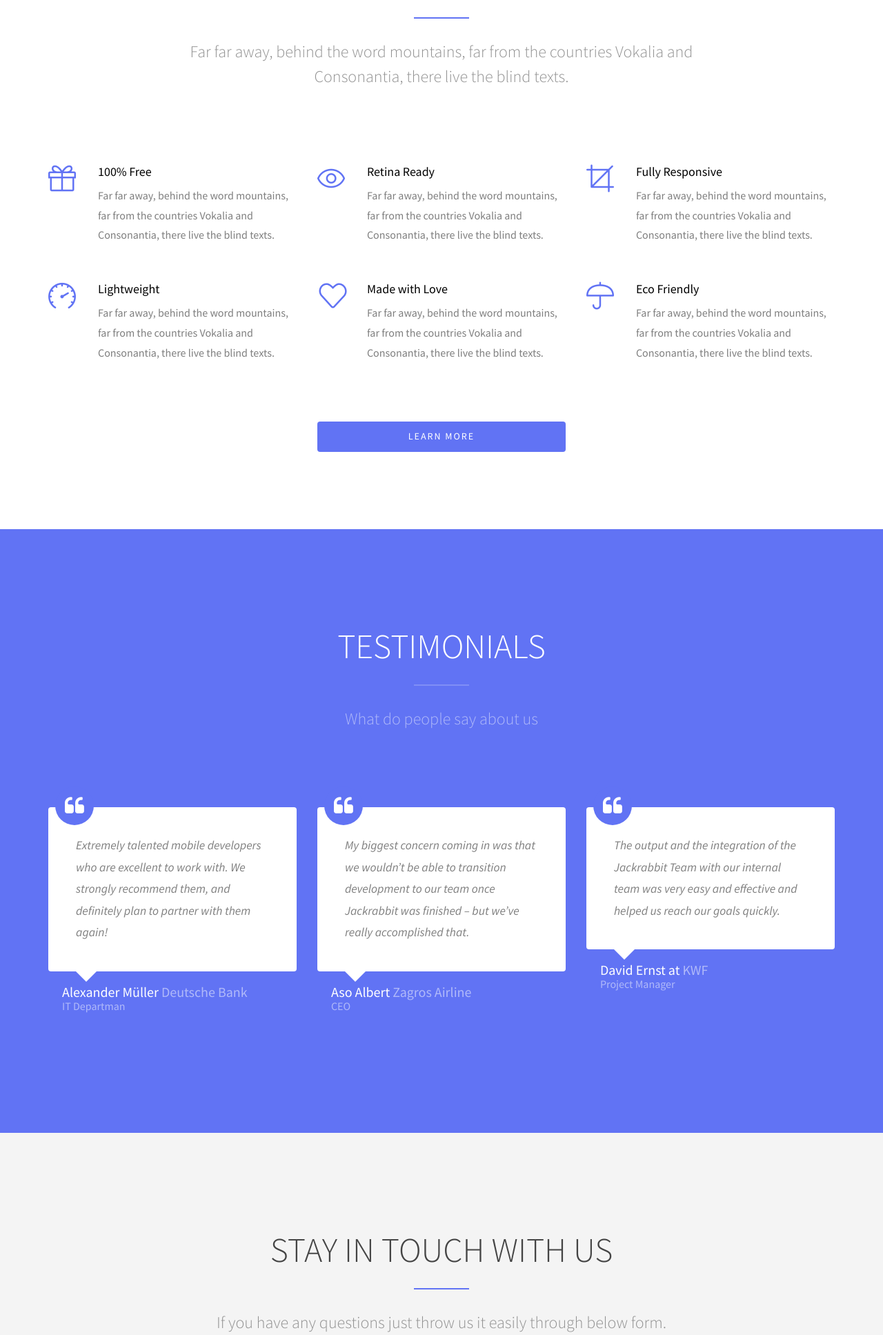
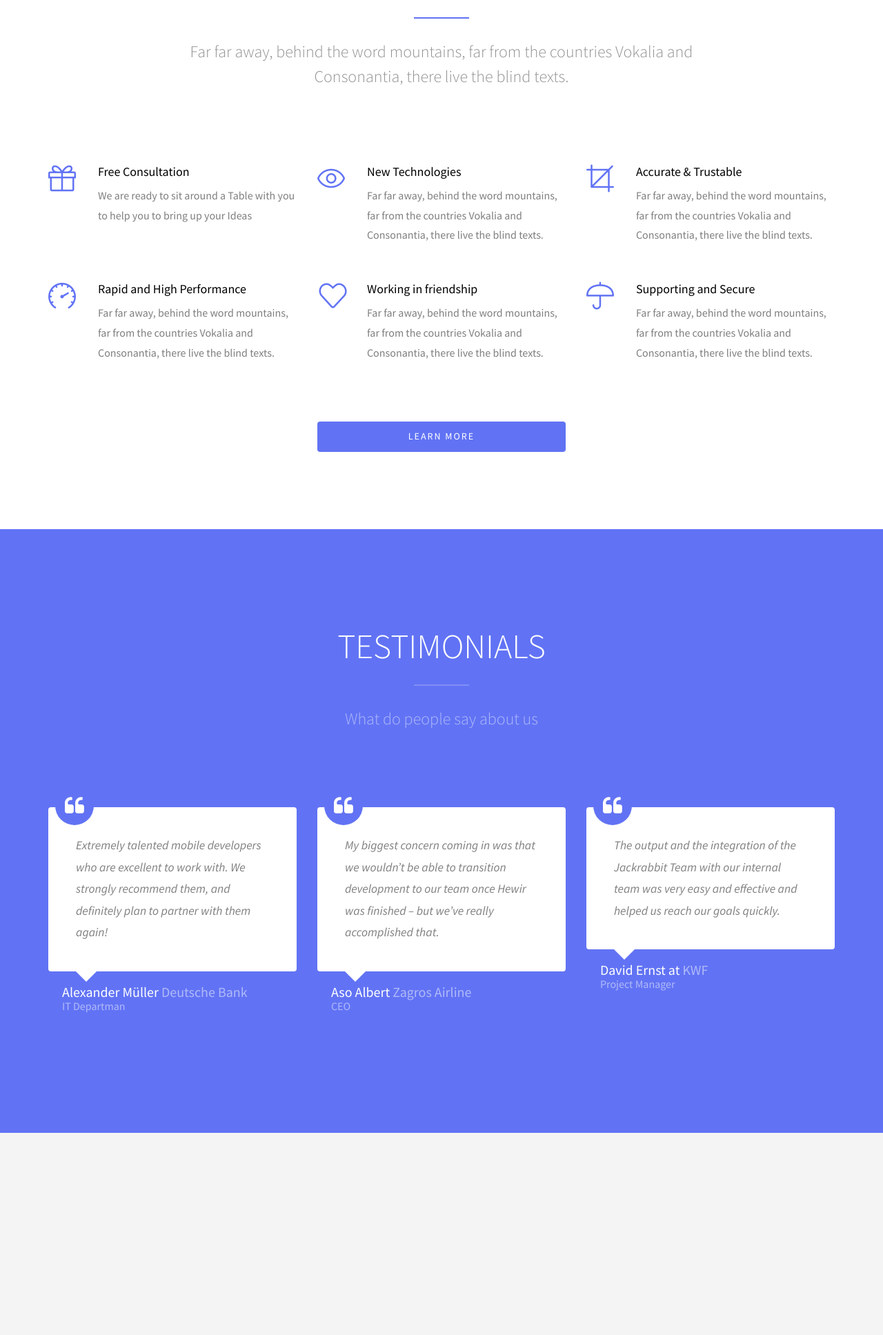
Before and after one commit to naabbassi/hewir, a PHP site: page / in a window 1280 px wide. Shown: the part 2934-4869 px from the top of the page at 69% size. Run offline with PHP 8.4, Linux system fonts and the light colour scheme; some web fonts are replaced.

Commit message:
Minor adjustments

```diff
--- a/index.php
+++ b/index.php
@@ -17,10 +17,10 @@
 
 
   <!-- Facebook and Twitter integration -->
-	<meta property="og:title" content=""/>
-	<meta property="og:image" content=""/>
-	<meta property="og:url" content=""/>
-	<meta property="og:site_name" content=""/>
+	<meta property="og:title" content="UNLOCK YOUR DIGITAL BUSINESS POTENTIAL WITH HEWIR"/>
+	<meta property="og:image" content="https://scontent-frt3-1.xx.fbcdn.net/v/t1.0-9/19437779_1745573032402139_1092918480620309461_n.jpg?oh=9fd08199e088e0a087f820476acfa4c4&oe=59CD96BA"/>
+	<meta property="og:url" content="https://hewir.herokuapp.com/"/>
+	<meta property="og:site_name" content="Hewir Co , For Software and Web Develpment"/>
 	<meta property="og:description" content=""/>
 	<meta name="twitter:title" content="" />
 	<meta name="twitter:image" content="" />
--- a/partials/features.php
+++ b/partials/features.php
@@ -14,14 +14,14 @@
 				<div class="col-md-4 col-sm-6 col-xs-6 col-xxs-12 fh5co-service to-animate">
 					<div class="fh5co-icon"><i class="icon-present"></i></div>
 					<div class="fh5co-desc">
-						<h3>100% Free</h3>
-						<p>Far far away, behind the word mountains, far from the countries Vokalia and Consonantia, there live the blind texts. </p>
+						<h3>Free Consultation</h3>
+						<p>We are ready to sit around a Table with you to help you to bring up your Ideas</p>
 					</div>
 				</div>
 				<div class="col-md-4 col-sm-6 col-xs-6 col-xxs-12 fh5co-service to-animate">
 					<div class="fh5co-icon"><i class="icon-eye"></i></div>
 					<div class="fh5co-desc">
-						<h3>Retina Ready</h3>
+						<h3>New Technologies</h3>
 						<p>Far far away, behind the word mountains, far from the countries Vokalia and Consonantia, there live the blind texts. </p>
 					</div>
 				</div>
@@ -29,14 +29,14 @@
 				<div class="col-md-4 col-sm-6 col-xs-6 col-xxs-12 fh5co-service to-animate">
 					<div class="fh5co-icon"><i class="icon-crop"></i></div>
 					<div class="fh5co-desc">
-						<h3>Fully Responsive</h3>
+						<h3>Accurate & Trustable</h3>
 						<p>Far far away, behind the word mountains, far from the countries Vokalia and Consonantia, there live the blind texts. </p>
 					</div>
 				</div>
 				<div class="col-md-4 col-sm-6 col-xs-6 col-xxs-12 fh5co-service to-animate">
 					<div class="fh5co-icon"><i class="icon-speedometer"></i></div>
 					<div class="fh5co-desc">
-						<h3>Lightweight</h3>
+						<h3>Rapid and High Performance</h3>
 						<p>Far far away, behind the word mountains, far from the countries Vokalia and Consonantia, there live the blind texts. </p>
 					</div>
 				</div>
@@ -44,14 +44,14 @@
 				<div class="col-md-4 col-sm-6 col-xs-6 col-xxs-12 fh5co-service to-animate">
 					<div class="fh5co-icon"><i class="icon-heart"></i></div>
 					<div class="fh5co-desc">
-						<h3>Made with Love</h3>
+						<h3>Working in friendship</h3>
 						<p>Far far away, behind the word mountains, far from the countries Vokalia and Consonantia, there live the blind texts. </p>
 					</div>
 				</div>
 				<div class="col-md-4 col-sm-6 col-xs-6 col-xxs-12 fh5co-service to-animate">
 					<div class="fh5co-icon"><i class="icon-umbrella"></i></div>
 					<div class="fh5co-desc">
-						<h3>Eco Friendly</h3>
+						<h3>Supporting and Secure</h3>
 						<p>Far far away, behind the word mountains, far from the countries Vokalia and Consonantia, there live the blind texts. </p>
 					</div>
 				</div>
@@ -59,7 +59,7 @@
 			</div>
 			<div class="row">
 				<div class="col-md-4 col-md-offset-4 single-animate animate-features-3">
-					<a href="#" class="btn btn-primary btn-block">Learn More</a>
+					<a href="#" class="btn btn-primary btn-block" data-nav-section="contact">Learn More</a>
 				</div>
 			</div>
 		</div>
--- a/partials/header.php
+++ b/partials/header.php
@@ -14,7 +14,6 @@
 		            <li><a href="#" data-nav-section="services"><span>Services</span></a></li>
 		            <li><a href="#" data-nav-section="features"><span>Features</span></a></li>
 		            <li><a href="#" data-nav-section="testimonials"><span>Testimonials</span></a></li>
-		            <!--<li><a href="#" data-nav-section="pricing"><span>Pricing</span></a></li>-->
 		            <li><a href="#" data-nav-section="contact"><span>Contact</span></a></li>
 		          </ul>
 		        </div>
--- a/partials/testimonials.php
+++ b/partials/testimonials.php
@@ -25,7 +25,7 @@
 					<div class="box-testimony to-animate">
 						<blockquote>
 							<span class="quote"><span><i class="icon-quote-left"></i></span></span>
-							<p>My biggest concern coming in was that we wouldn’t be able to transition development to our team once Jackrabbit was finished – but we’ve really accomplished that. </p>
+							<p>My biggest concern coming in was that we wouldn’t be able to transition development to our team once Hewir was finished – but we’ve really accomplished that. </p>
 						</blockquote>
 						<p class="author">Aso Albert <a href="#"> Zagros Airline </a> <span class="subtext">CEO</span></p>
 					</div>
```
Also changed, not shown: js/main.js (+0 -75 lines), images/1.jpg (added), images/img_1.jpg (deleted), images/milk-way.jpg (deleted), images/slide.jpg (deleted).
